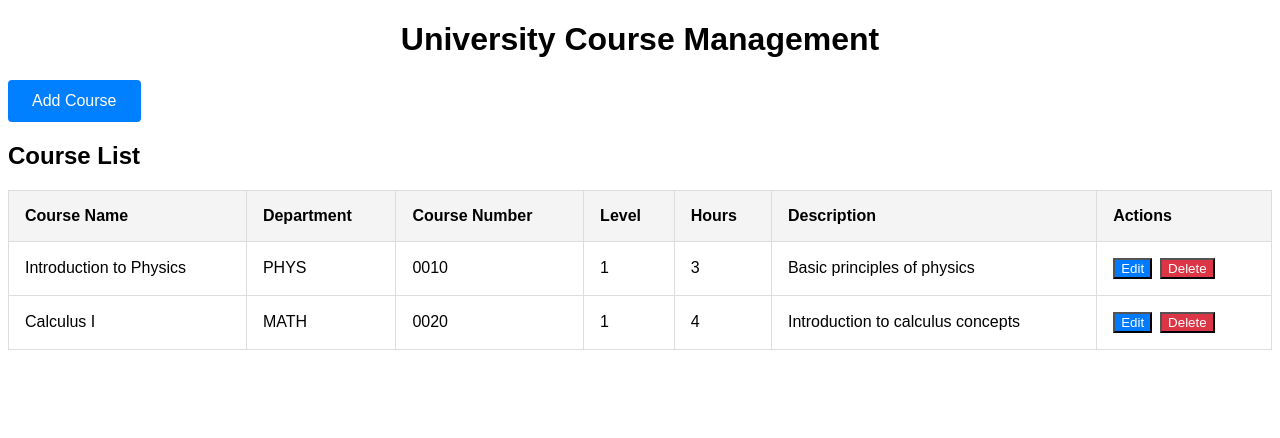
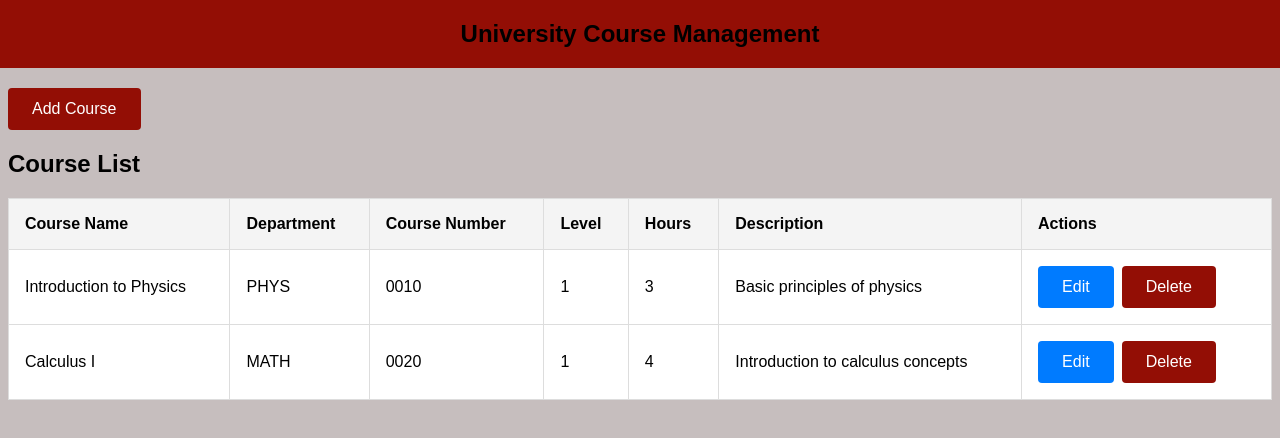
Before and after one commit to PrasmitP/SE4-Project2-Frontend, a Vue app in the folder demoVue3/: page / in a window 1280 px wide. Shown: the top 438 px of the page. Built offline with nearby package versions, Linux system fonts and the light colour scheme.

Commit message:
Moved all CSS to single file, imported into vue app page, styles a little of the main page.

```diff
--- a/demoVue3/src/App.vue
+++ b/demoVue3/src/App.vue
@@ -1,7 +1,6 @@
 <template>
   <div id="app">
     <h1>University Course Management</h1>
-
     <!-- Add Course Form -->
     <add-course @addCourse="addCourse" />
 
@@ -94,17 +93,3 @@
   }
 };
 </script>
-
-<style>
-body {
-  font-family: Arial, sans-serif;
-}
-
-#app {
-  margin: 0 auto;
-}
-
-h1 {
-  text-align: center;
-}
-</style>
--- a/demoVue3/src/assets/styles.css
+++ b/demoVue3/src/assets/styles.css
@@ -1,6 +1,7 @@
 /* App.vue */
 body {
   font-family: Arial, sans-serif;
+  background-color: #8f7e7e80;
 }
 
 #app {
@@ -8,48 +9,74 @@
 }
 
 h1 {
+  background-color: #930e05;
+  padding: 20px 0;
   text-align: center;
+  font-size: 1.5em;
+  width: 100%;
+  margin: 0;
+  position: fixed;
+  top: 0;
+  left: 0;
+  right: 0;
 }
 
 /* Add Course */
-form {
+.form-container {
+  display: flex;
+  justify-content: center;
+  align-items: center;
+  position: fixed;
+  top: 0;
+  left: 0;
+  width: 100%;
+  height: 100%;
+  background-color: rgba(0, 0, 0, 0.5);
+  z-index: 1000;
+}
+
+.course-form {
+  background: white;
+  padding: 2rem;
+  border-radius: 8px;
+  box-shadow: 0 2px 10px rgba(0, 0, 0, 0.3);
+  width: 300px;
+}
+
+.form-group {
   display: flex;
   flex-direction: column;
-  gap: 10px;
-  margin: 10px;
-  width: auto;
+  margin-bottom: 1rem;
 }
 
-.overlay {
-  background-color: rgba(0, 0, 0, 0.5);
-  top: 0;
-  position: fixed;
-  width: 100%;
-  height: 100%;
+.form-group label {
+  margin-bottom: 0.5rem;
 }
 
-.model {
-  width: 400px;
-  padding: 20px;
-  margin: 100px auto;
-  background: white;
-  border-radius: 10px;
-  height: auto;
+input {
+  padding: 0.5rem;
+  border: 1px solid #ccc;
+  border-radius: 4px;
 }
 
-label {
-  display: inline-block;
-  clear: left;
-  width: 125px;
-  text-align: left;
+.form-actions {
+  display: flex;
+  justify-content: space-between;
 }
 
-.textInput {
-  display: inline-block;
+#AddButton  {
+  background-color:#930e05;
+  padding: 0.75rem 1.5rem;
+  border: none;
+  border-radius: 4px;
+  cursor: pointer;
+  font-size: 1rem;
+  color: white;
+  margin-top: 80px;
 }
 
-button {
-  margin-left: 10px;
+button[type="submit"] {
+  background-color: #148918;
 }
 
 /* Course List */
@@ -57,6 +84,7 @@
   width: 100%;
   border-collapse: collapse;
   margin-top: 1rem;
+  background-color: white;
 }
 
 thead {
@@ -71,17 +99,21 @@
 }
 
 button {
+  padding: 0.75rem 1.5rem;
+  border: none;
+  border-radius: 4px;
+  cursor: pointer;
+  font-size: 1rem;
+  color: white;
   margin-right: 0.5rem;
 }
 
 button:first-of-type {
   background-color: #007bff;
-  color: white;
 }
 
 button:last-of-type {
-  background-color: #dc3545;
-  color: white;
+  background-color: #930e05;
 }
 
 /* Update Course */
--- a/demoVue3/src/components/AddCourse.vue
+++ b/demoVue3/src/components/AddCourse.vue
@@ -1,7 +1,7 @@
 <template>
   <div>
     <!-- Add Course Button -->
-    <button v-if="!showForm" @click="toggleForm">Add Course</button>
+    <button id="AddButton" v-if="!showForm" @click="toggleForm">Add Course</button>
 
     <!-- Course Form (hidden initially) -->
     <div v-if="showForm" class="form-container">
@@ -91,64 +91,3 @@
   }
 };
 </script>
-<style scoped>
-.form-container {
-  display: flex;
-  justify-content: center;
-  align-items: center;
-  position: fixed;
-  top: 0;
-  left: 0;
-  width: 100%;
-  height: 100%;
-  background-color: rgba(0, 0, 0, 0.5);
-  z-index: 1000;
-}
-
-.course-form {
-  background: white;
-  padding: 2rem;
-  border-radius: 8px;
-  box-shadow: 0 2px 10px rgba(0, 0, 0, 0.3);
-  width: 300px;
-}
-
-.form-group {
-  display: flex;
-  flex-direction: column;
-  margin-bottom: 1rem;
-}
-
-.form-group label {
-  margin-bottom: 0.5rem;
-}
-
-input {
-  padding: 0.5rem;
-  border: 1px solid #ccc;
-  border-radius: 4px;
-}
-
-.form-actions {
-  display: flex;
-  justify-content: space-between;
-}
-
-button {
-  background-color:#007FFF;
-  padding: 0.75rem 1.5rem;
-  border: none;
-  border-radius: 4px;
-  cursor: pointer;
-  font-size: 1rem;
-  color: white;
-}
-
-button[type="submit"] {
-  background-color: #148918;
-}
-
-button[type="button"] {
-  background-color: #930e05;
-}
-</style>
--- a/demoVue3/src/components/CourseList.vue
+++ b/demoVue3/src/components/CourseList.vue
@@ -38,36 +38,3 @@
   }
 }
 </script>
-
-<style scoped>
-table {
-  width: 100%;
-  border-collapse: collapse;
-  margin-top: 1rem;
-}
-
-thead {
-  background-color: #f4f4f4;
-}
-
-th,
-td {
-  padding: 1rem;
-  border: 1px solid #ddd;
-  text-align: left;
-}
-
-button {
-  margin-right: 0.5rem;
-}
-
-button:first-of-type {
-  background-color: #007bff;
-  color: white;
-}
-
-button:last-of-type {
-  background-color: #dc3545;
-  color: white;
-}
-</style>
--- a/demoVue3/src/components/UpdateCourse.vue
+++ b/demoVue3/src/components/UpdateCourse.vue
@@ -68,33 +68,3 @@
   }
 };
 </script>
-
-<style scoped>
-/* Popup container styling */
-.popup-container {
-  position: absolute;
-  top: 1rem;
-  right: 1rem;
-  background-color: #fff;
-  border: 1px solid #ddd;
-  box-shadow: 0 4px 8px rgba(0, 0, 0, 0.1);
-  padding: 1rem;
-  width: 300px;
-  z-index: 1000;
-  border-radius: 8px;
-}
-
-/* Form styling */
-.popup-form {
-  display: flex;
-  flex-direction: column;
-}
-
-.popup-form div {
-  margin-bottom: 1rem;
-}
-
-.popup-form button {
-  margin-right: 0.5rem;
-}
-</style>
--- a/demoVue3/src/main.js
+++ b/demoVue3/src/main.js
@@ -1,4 +1,4 @@
-import './assets/main.css'
+import './assets/styles.css'
 
 import { createApp } from 'vue'
 import App from './App.vue'
```
Also changed, not shown: demoVue3/src/assets/main.css (deleted, +0 -35 lines).
